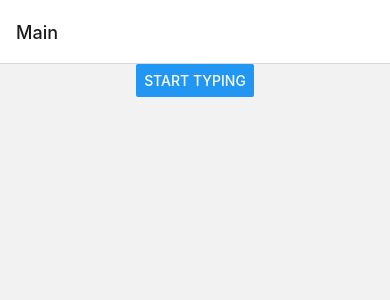
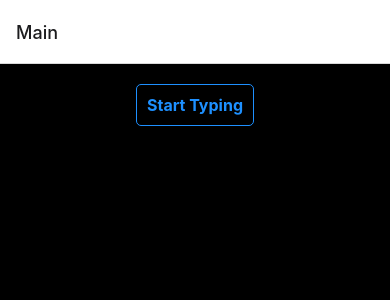
Before and after one commit to sjankdev/MinimalisticTyper, a React Native app: screen /Main in a window 390 px wide. Shown: the top 300 px of the page. Built offline with nearby package versions, Linux system fonts and the light colour scheme.

Commit message:
Styling main page and reverse array

```diff
--- a/MainPage.tsx
+++ b/MainPage.tsx
@@ -1,6 +1,7 @@
 import React, { useEffect, useState } from 'react';
 import { View, Text, Button, FlatList, StyleSheet, TouchableOpacity, Alert } from 'react-native';
 import AsyncStorage from '@react-native-async-storage/async-storage';
+import Icon from 'react-native-vector-icons/Ionicons';
 
 interface SavedText {
   text: string;
@@ -14,7 +15,6 @@ const formatDate = (date: Date) => {
   return `${day}/${month}/${year}`;
 };
 
-
 const MainPage: React.FC<{ navigation: any }> = ({ navigation }) => {
   const [texts, setTexts] = useState<SavedText[]>([]);
 
@@ -22,7 +22,6 @@ const MainPage: React.FC<{ navigation: any }> = ({ navigation }) => {
     try {
       await AsyncStorage.setItem('@texts', JSON.stringify(texts));
     } catch (e) {
-      console.error('Failed to save texts.', e);
     }
   };
 
@@ -32,13 +31,11 @@ const MainPage: React.FC<{ navigation: any }> = ({ navigation }) => {
       if (savedTexts !== null) {
         const parsedTexts = JSON.parse(savedTexts);
         if (Array.isArray(parsedTexts)) {
-          setTexts(parsedTexts);
+          setTexts(parsedTexts.reverse());
         } else {
-          console.error('Loaded data is not an array:', parsedTexts);
         }
       }
     } catch (e) {
-      console.error('Failed to load texts.', e);
     }
   };
 
@@ -54,7 +51,7 @@ const MainPage: React.FC<{ navigation: any }> = ({ navigation }) => {
       updatedTexts = [...texts];
       updatedTexts[index] = { text, date };
     } else {
-      updatedTexts = [...texts, { text, date }];
+      updatedTexts = [{ text, date }, ...texts];
     }
 
     setTexts(updatedTexts);
@@ -89,10 +86,12 @@ const MainPage: React.FC<{ navigation: any }> = ({ navigation }) => {
 
   return (
     <View style={styles.container}>
-      <Button
-        title="Start Typing"
+      <TouchableOpacity
+        style={styles.startTypingButton}
         onPress={() => navigation.navigate('Typing', { addText })}
-      />
+      >
+        <Text style={styles.buttonText}>Start Typing</Text>
+      </TouchableOpacity>
       <FlatList
         data={texts}
         keyExtractor={(item, index) => index.toString()}
@@ -102,7 +101,7 @@ const MainPage: React.FC<{ navigation: any }> = ({ navigation }) => {
               <Text style={styles.textItem}>{truncateText(item.text || '')}</Text>
               <Text style={styles.dateItem}>{item.date || ''}</Text>
               <TouchableOpacity onPress={() => confirmDelete(index)}>
-                <Text style={styles.deleteItem}>Delete</Text>
+                <Icon name="trash-outline" size={24} color="#C62828" />
               </TouchableOpacity>
             </View>
           </TouchableOpacity>
@@ -115,27 +114,40 @@ const MainPage: React.FC<{ navigation: any }> = ({ navigation }) => {
 const styles = StyleSheet.create({
   container: {
     flex: 1,
-    justifyContent: 'center',
+    backgroundColor: 'black',
+    justifyContent: 'flex-start',
     alignItems: 'center',
+    padding: 20,
+  },
+  startTypingButton: {
+    backgroundColor: 'transparent',
+    padding: 10,
+    borderRadius: 5,
+    borderWidth: 1,
+    borderColor: '#1E90FF',
+    marginBottom: 20,
+  },
+  buttonText: {
+    color: '#1E90FF',
+    fontSize: 16,
+    fontWeight: 'bold',
   },
   textContainer: {
     padding: 10,
     borderBottomWidth: 1,
-    borderBottomColor: '#ccc',
+    borderBottomColor: '#555',
     width: '100%',
     flexDirection: 'row',
     justifyContent: 'space-between',
     alignItems: 'center',
   },
   textItem: {
-    color: 'blue',
+    color: 'white',
+    flex: 1,
   },
   dateItem: {
     color: 'gray',
   },
-  deleteItem: {
-    color: 'red',
-  },
 });
 
 export default MainPage;
```
